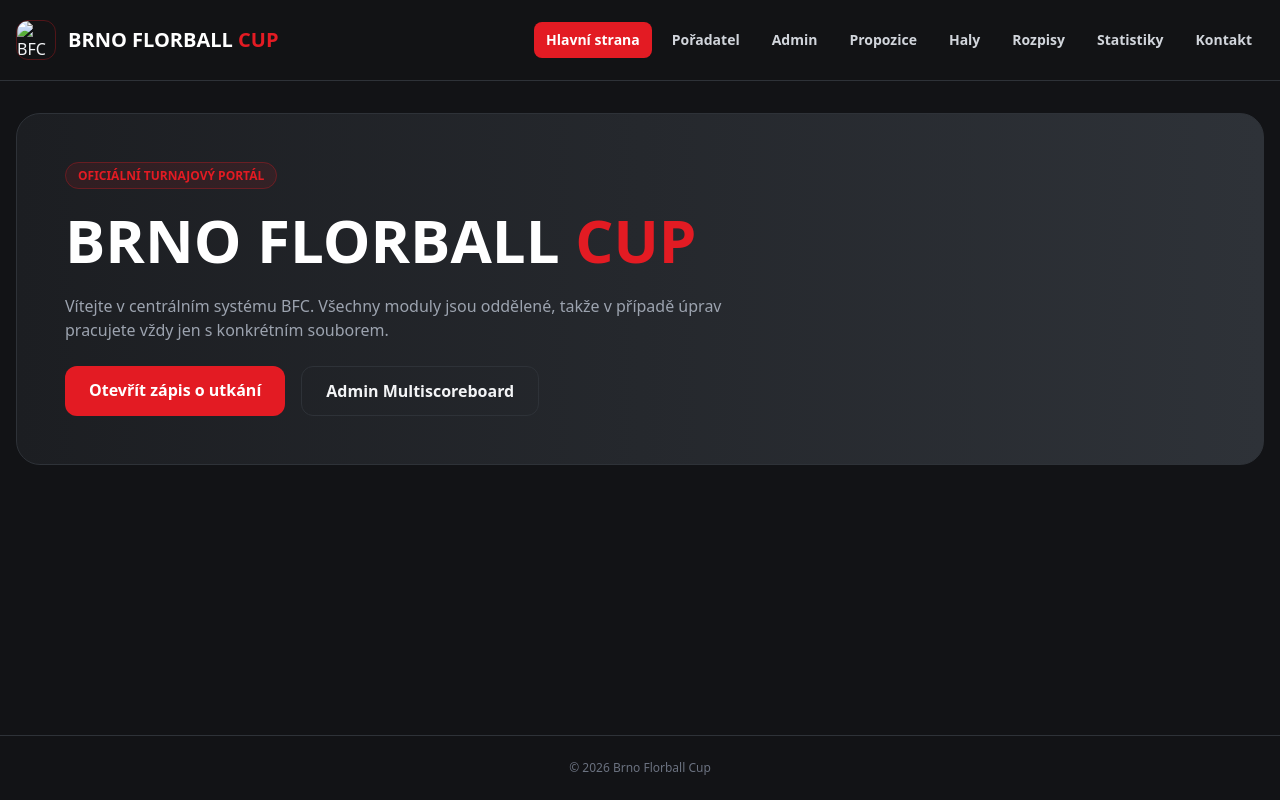
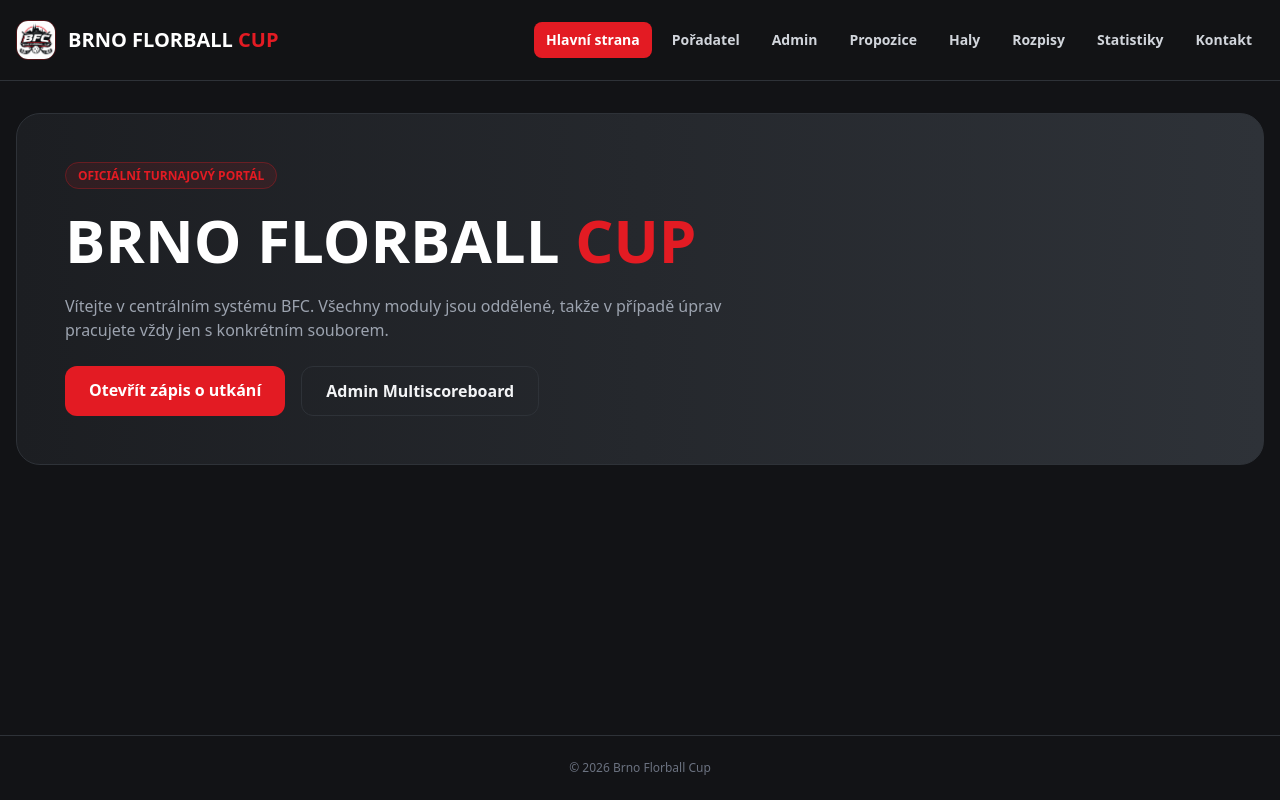
Before and after one commit to MarekValek/Brno-Florball-Cup, a plain HTML site: page index.html in a window 1280 px wide. Drawn offline with nearby package versions, Linux system fonts and the light colour scheme.

Commit message:
Update index.html

```diff
--- a/index.html
+++ b/index.html
@@ -4,7 +4,7 @@
     <meta charset="UTF-8">
     <meta name="viewport" content="width=device-width, initial-scale=1.0">
     <title>BFC - Brno Florball Cup | Hlavní strana</title>
-    <link rel="icon" type="image/png" href="Logo BFC.png">
+    <link rel="icon" type="image/png" href="BFC-Logo.png">
     <script src="https://cdn.tailwindcss.com"></script>
     <script>
         tailwind.config = { darkMode: 'class', theme: { extend: { colors: { bfcRed: '#E31B23', bfcDark: '#121316', bfcCard: '#1C1E22', bfcBorder: '#2E3238' } } } }
@@ -15,7 +15,7 @@
     <header class="sticky top-0 z-50 bg-bfcDark/95 border-b border-bfcBorder">
         <div class="max-w-7xl mx-auto px-4 h-20 flex items-center justify-between">
             <a href="index.html" class="flex items-center space-x-3">
-    <img src="Logo BFC.png" alt="BFC Logo" class="w-10 h-10 rounded-xl object-cover border border-bfcRed/30">
+    <img src="BFC-Logo.png" alt="BFC-Logo" class="w-10 h-10 rounded-xl object-cover border border-bfcRed/30">
     <span class="text-xl font-black text-white">BRNO FLORBALL <span class="text-bfcRed">CUP</span></span>
             </a>
             <nav class="hidden md:flex space-x-2 text-sm font-semibold">
```
